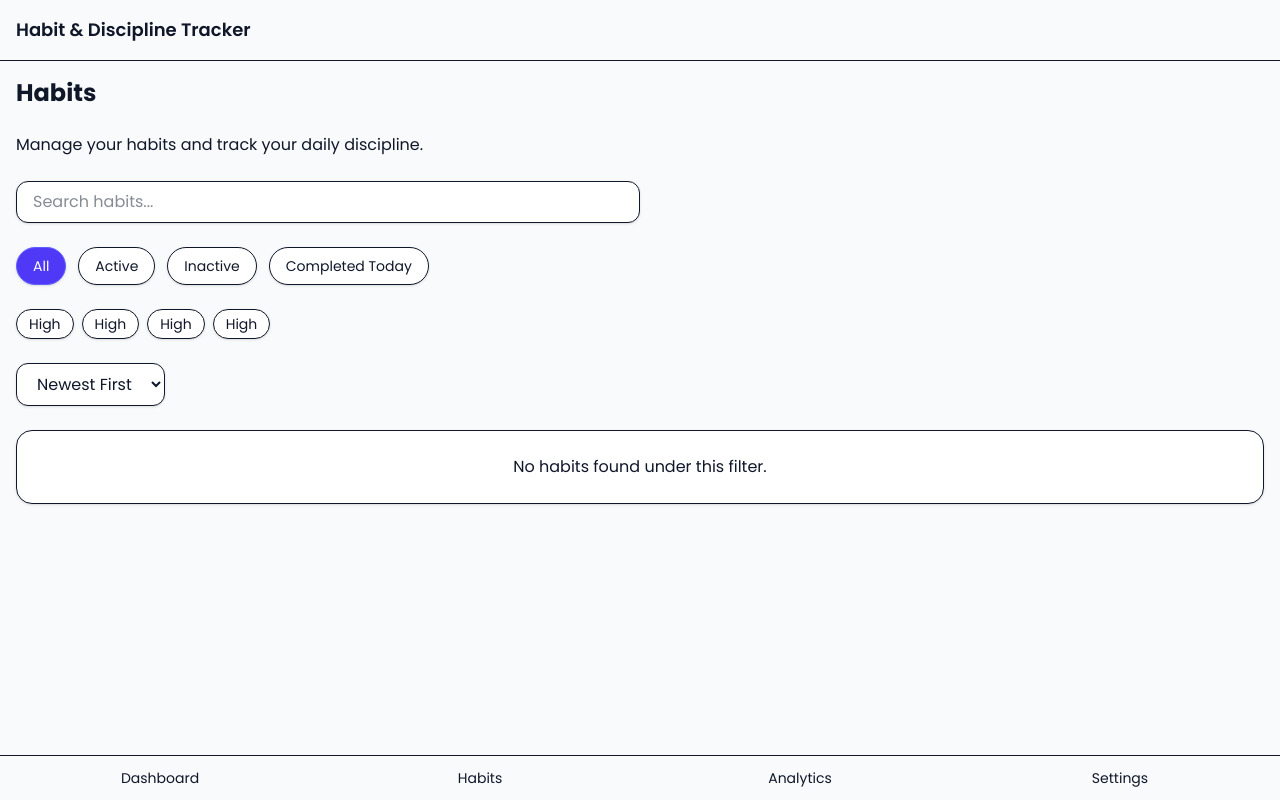
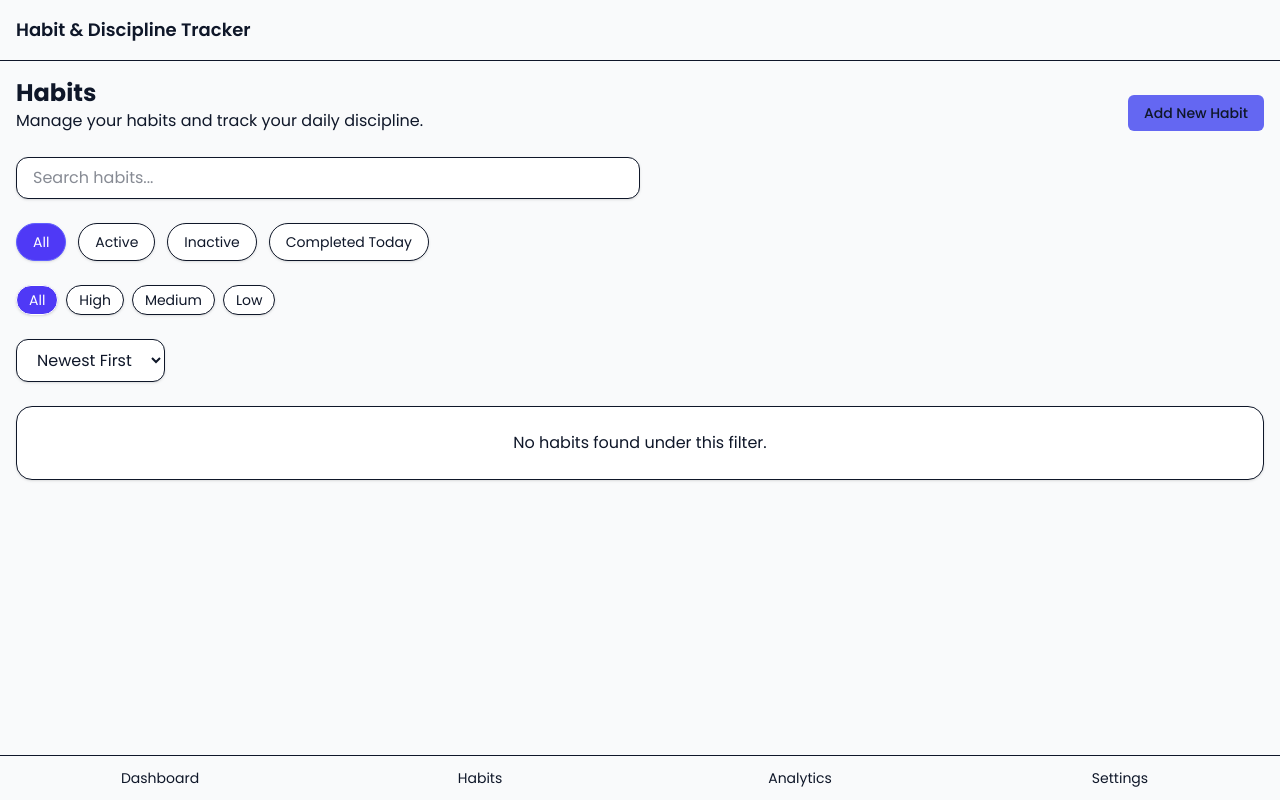
Before and after one commit to MohamedZaki599/Habit-Discipline-Tracker, a React (Vite) app: page /habits in a window 1280 px wide. Built offline with nearby package versions, Linux system fonts and the light colour scheme.

Commit message:
fix(habits): restore Add Habit + correct priority filter + improve UX layout

```diff
--- a/src/pages/Habits.tsx
+++ b/src/pages/Habits.tsx
@@ -2,6 +2,7 @@
 
 import { useHabits } from "@/context/HabitContext"
 import HabitCard from "@/components/HabitCard"
+import AddHabitModal from "@/components/AddHabitModal"
 import { useState } from "react"
 
 export default function HabitsPage() {
@@ -22,22 +23,22 @@ export default function HabitsPage() {
 	>("all")
 
 	// -----------------------------------
-	// Search State
+	// Search Text Value
 	// -----------------------------------
 	const [search, setSearch] = useState("")
 
 	// -----------------------------------
-	// Sorting State
+	// Sorting Selection
 	// -----------------------------------
 	const [sortBy, setSortBy] = useState<"newest" | "oldest" | "az">("newest")
 
 	// -----------------------------------
-	// Today Date (used for completed today filter)
+	// Today Date for "completed today" filtering
 	// -----------------------------------
 	const today = new Date().toISOString().split("T")[0]
 
 	// -----------------------------------
-	// Step 1 → Base Filter (Active / Inactive / Today / All)
+	// STEP 1 → Base Filter (All / Active / Inactive / Completed Today)
 	// -----------------------------------
 	let filteredHabits = habits.filter((habit) => {
 		if (filter === "active") return habit.isActive
@@ -55,7 +56,7 @@ export default function HabitsPage() {
 	})
 
 	// -----------------------------------
-	// Step 2 → Search Filter
+	// STEP 2 → Search Filter
 	// -----------------------------------
 	filteredHabits = filteredHabits.filter(
 		(h) =>
@@ -64,14 +65,14 @@ export default function HabitsPage() {
 	)
 
 	// -----------------------------------
-	// Step 3 → Priority Filter
+	// STEP 3 → Priority Filter
 	// -----------------------------------
 	if (priorityFilter !== "all") {
 		filteredHabits = filteredHabits.filter((h) => h.priority === priorityFilter)
 	}
 
 	// -----------------------------------
-	// Step 4 → Sorting Logic
+	// STEP 4 → Sorting Logic
 	// -----------------------------------
 	if (sortBy === "newest") {
 		filteredHabits.sort(
@@ -94,13 +95,19 @@ export default function HabitsPage() {
 	return (
 		<div className="space-y-6">
 			{/* -----------------------------------
-          Page Title + Description
+          Page Header
       ----------------------------------- */}
-			<h2 className="text-2xl font-bold">Habits</h2>
+			<div className="flex items-center justify-between">
+				<div>
+					<h2 className="text-2xl font-bold">Habits</h2>
+					<p className="text-muted-foreground">
+						Manage your habits and track your daily discipline.
+					</p>
+				</div>
 
-			<p className="text-muted-foreground">
-				Manage your habits and track your daily discipline.
-			</p>
+				{/* Add Habit Button */}
+				<AddHabitModal />
+			</div>
 
 			{/* -----------------------------------
           Search Bar
@@ -144,27 +151,24 @@ export default function HabitsPage() {
       ----------------------------------- */}
 			<div className="flex gap-2 flex-wrap">
 				<PriorityButton
-					label="High"
-					active={priorityFilter === "high"}
-					onClick={() => setPriorityFilter("high")}
+					label="All"
+					active={priorityFilter === "all"}
+					onClick={() => setPriorityFilter("all")}
 				/>
-
 				<PriorityButton
 					label="High"
 					active={priorityFilter === "high"}
 					onClick={() => setPriorityFilter("high")}
 				/>
-
 				<PriorityButton
-					label="High"
-					active={priorityFilter === "high"}
-					onClick={() => setPriorityFilter("high")}
+					label="Medium"
+					active={priorityFilter === "medium"}
+					onClick={() => setPriorityFilter("medium")}
 				/>
-
 				<PriorityButton
-					label="High"
-					active={priorityFilter === "high"}
-					onClick={() => setPriorityFilter("high")}
+					label="Low"
+					active={priorityFilter === "low"}
+					onClick={() => setPriorityFilter("low")}
 				/>
 			</div>
 
@@ -200,7 +204,9 @@ export default function HabitsPage() {
 	)
 }
 
-// ========== PRIORITY BUTTON ==========
+/* -----------------------------------
+   Priority Button Component
+----------------------------------- */
 function PriorityButton({
 	label,
 	active,
```
